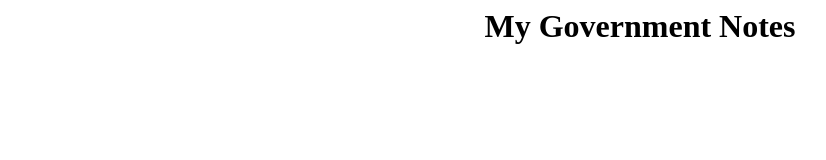
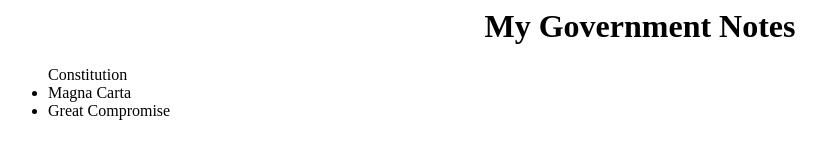
Before and after one commit to Mbroadwick/Notes, a plain HTML site: page Index.html in a window 1280 px wide. Shown: the whole page, without its empty margins (0-826 px from the left). Drawn offline with Linux system fonts and the light colour scheme.

Commit message:
added some facts

```diff
--- a/Index.html
+++ b/Index.html
@@ -4,7 +4,12 @@
 </head>
 <body>
     <h1><center>My Government Notes</center></h1>
-</body>
+  <ul>
+  Constitution
+    <li>Magna Carta</li>
+    <li>Great Compromise</li>
+  </ul>
+  </body>
 
 
 
```
